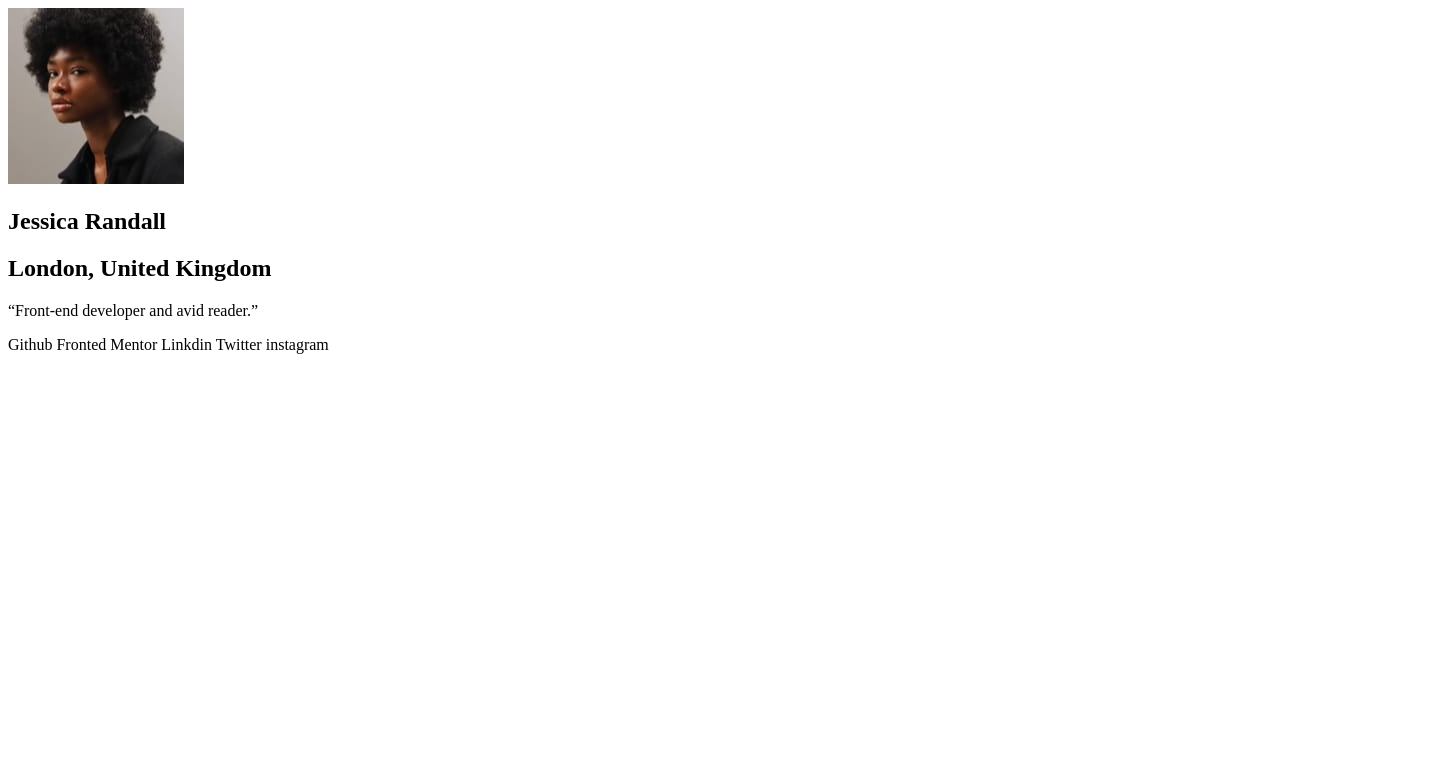
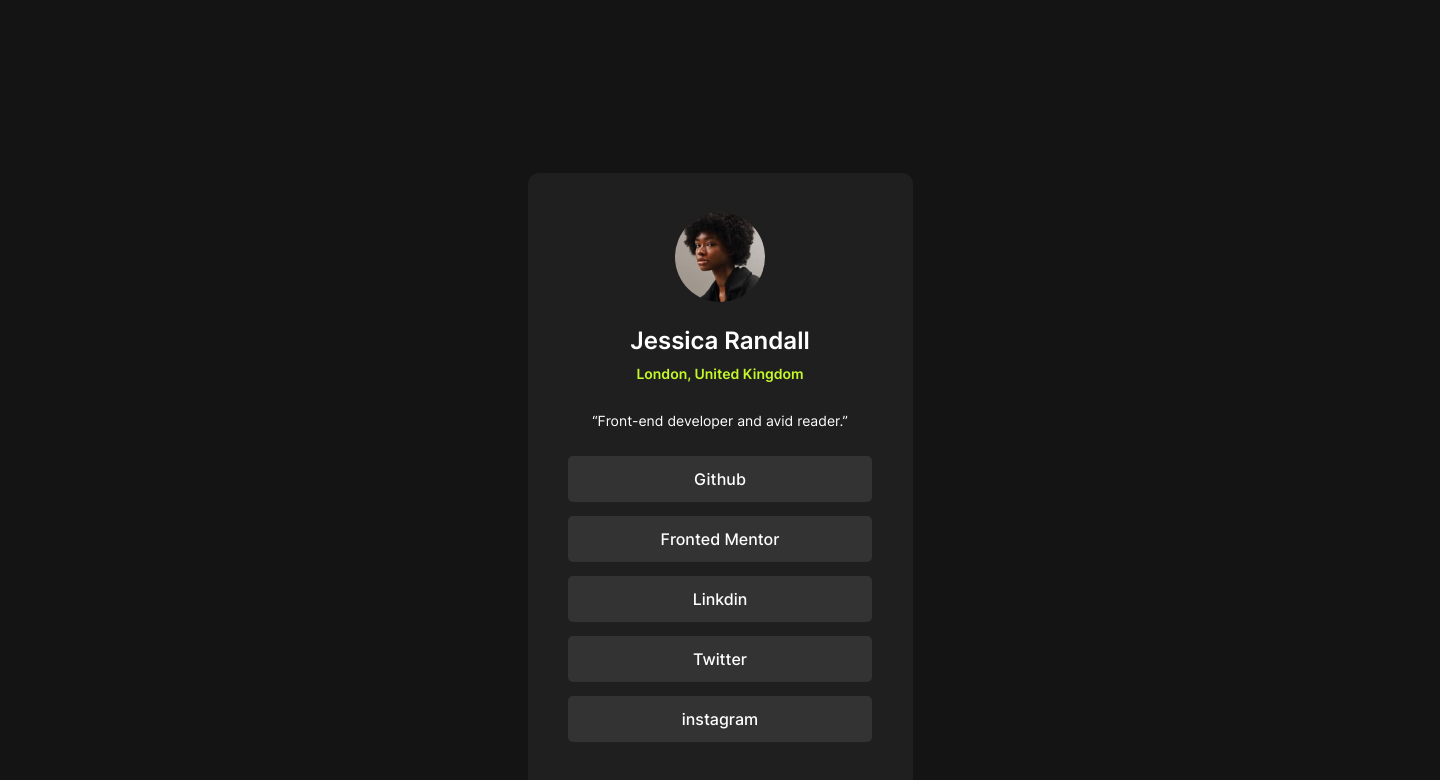
Before and after one commit to Jaydip-gharat/FM-Social-links-profile, a plain HTML site: page index.html in a window 1280 px wide. Shown: the whole page, 1440 px wide, since content can reach past the window. Drawn offline with Linux system fonts and the light colour scheme.

Commit message:
Add base styling

```diff
--- a/index.html
+++ b/index.html
@@ -10,11 +10,11 @@
 <body>
     <main>
         <article class="profile-card">
-            <img src="assets/images/avatar-jessica.jpeg" alt="avatar-jessica">
+            <img src="assets/images/avatar-jessica.jpeg" alt="avatar-jessica" class="profile">
             <div class="content">
-                <h1>Jessica Randall</h1>
-                <h2>London, United Kingdom</h2>
-                <p>“Front-end developer and avid reader.”</p>
+                <h1 class="name">Jessica Randall</h1>
+                <h2 class="address">London, United Kingdom</h2>
+                <p class="description">“Front-end developer and avid reader.”</p>
             </div>
             <div class="link-section">
                 <span class="github containers">Github</span>
--- a/style.css
+++ b/style.css
@@ -0,0 +1,91 @@
+@font-face {
+    font-family: 'Inter';
+    src: url('./assets/fonts/Inter-VariableFont_slnt\,wght.ttf') format('truetype');
+    font-weight: 400 600 700;
+    font-style: normal;
+}
+:root {
+    --Green: hsl(75, 94%, 57%);
+    --White: hsl(0, 0%, 100%);
+    --Grey-700: hsl(0, 0%, 20%);
+    --Grey-800: hsl(0, 0%, 12%);
+    --Grey-900: hsl(0, 0%, 8%);
+}
+* {
+    padding: 0;
+    margin: 0;
+    color: var(--White);
+}
+body {
+    display: flex;
+    min-width: 90rem; /* 1440px */
+    min-height: 60rem; /* 960px */
+    align-items: center;
+    justify-content: center;
+    background-color: var(--Grey-900);
+    font-family: 'Inter', sans-serif;
+}
+.profile-card {
+    display: flex;
+    flex-direction: column;
+    min-width: 24.063rem; /* 385px */
+    min-height: 38.438rem; /* 615px */
+    background-color: var(--Grey-800);
+    align-items: center;
+    border-radius: 11px;
+}
+.profile-card img {
+    border-radius: 50%;
+    height: 5.625rem;
+    width: 5.625rem;
+    margin-top: 2.438rem;
+}
+.content {
+    min-height: 19rem;
+    min-height: 7.875rem;
+    margin: 0.875rem 0;
+    text-align: center;
+    display: flex;
+    flex-direction: column;
+    gap: 10px;
+}
+.content .name {
+    padding-top: 10px;
+    font-size: 24px;
+    font-weight: 600;
+}
+.content .address {
+    font-size: 0.875rem;
+    font-weight: 600;
+    color: var(--Green);
+}
+.content .description {
+    font-size: 0.875rem;
+    font-weight: 400 ;
+    padding-top: 20px;
+}
+.link-section {
+    display: flex;
+    flex-direction: column;
+    min-width: 19rem;
+    min-height: 17.875rem;
+    row-gap: 0.875rem;
+    margin-bottom: 2.875rem;
+}
+
+.containers {
+    display: flex;
+    background-color: var(--Grey-700);
+    min-width: 19rem;
+    min-height: 2.875rem;
+    border-radius: 0.313rem;
+    justify-content: center;
+    align-items: center;
+    font-weight: 500;
+}
+
+.containers:hover {
+    background-color: var(--Green);
+    color: var(--Grey-900);
+    cursor: pointer;
+}
```
